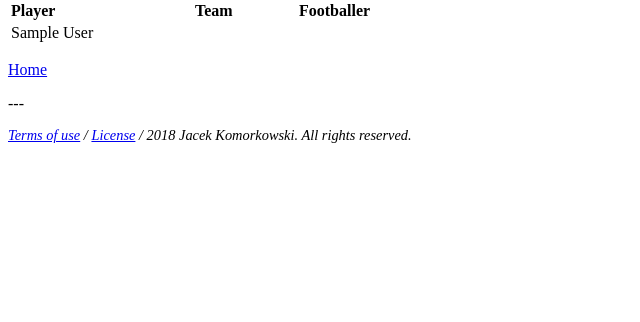
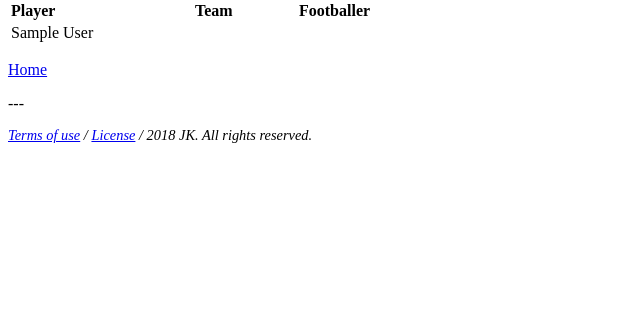
Before and after one commit to jackom09/betproject, a Django app: page /betapp/all_bets_list/ in a window 1280 px wide. Shown: the part 192-514 px from the top of the page, without its empty margins (0-640 px from the left). Run offline with Django 3.2, Linux system fonts and the light colour scheme; the visitor is signed in with stand-in values (Sample User, id 1); data comes from the database, SQL or seed files in the repository; data that the repository does not hold is empty.

Commit message:
Some minor changes.

```diff
--- a/betapp/templates/base.html
+++ b/betapp/templates/base.html
@@ -62,7 +62,7 @@
         /
         <span><a href="#">License</a></span>
         /
-        <span>2018 Jacek Komorkowski. All rights reserved.</span>
+        <span>2018 JK. All rights reserved.</span>
     </i></p>
 </footer>
 
```
